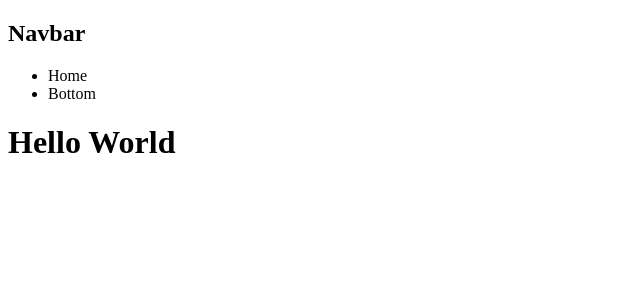
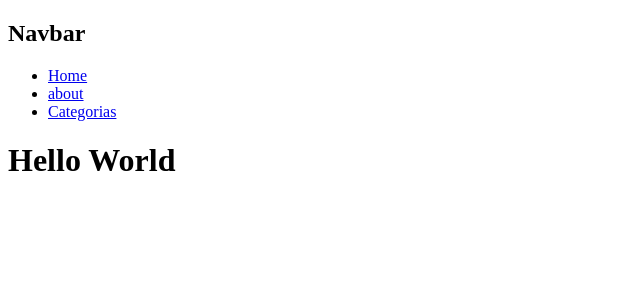
Before and after one commit to Leonardo-Cauna/Learn-Nextjs, a Next.js app: page / in a window 1280 px wide. Shown: the top 300 px of the page, without its empty margins (0-640 px from the left). Built offline with nearby package versions, Linux system fonts and the light colour scheme.

Commit message:
Añadida metadata

```diff
--- /dev/null
+++ b/Components/navbar.jsx
@@ -0,0 +1,26 @@
+import Link from 'next/link'
+
+export default function Navbar() {
+    return(<nav>
+          <h1>Navbar</h1>
+
+          <ul>
+            <li>
+              <Link href="/">
+                Home
+              </Link>
+            </li>
+            <li>
+              <Link href="/tienda/">
+                about
+              </Link>
+            </li>
+            <li>
+              <Link href="/tienda/categorias">
+                Categorias
+              </Link>
+            </li>
+          </ul>
+        </nav>
+        )
+}
--- a/app/layout.js
+++ b/app/layout.js
@@ -1,20 +1,29 @@
+import Navbar from "../Components/navbar"
+
 export const metadata = {
-  title: 'My Test Webpage',
-  description: 'Generated by Next.js',
+
+  keywords: ["Tienda", "Electronica", "Computacion"],
+  openGraph: {
+    title: "Mi tienda online",
+    description: "Landing Page",
+    url: ';3',
+    images: [
+      {
+        url: 'https://www.google.com/url?sa=i&url=https%3A%2F%2Ftenor.com%2Fview%2Fnyan-cat-kaomoji-aidnjp-emoji-japanese-gif-23310320&psig=AOvVaw3j5BFEPnbtKEH_W95gHKs8&ust=1694057948652000&source=images&cd=vfe&opi=89978449&ved=0CBAQjRxqFwoTCJiL2uOHlYEDFQAAAAAdAAAAABAI',
+        width: 800,
+        height: 600,
+      }
+    ],
+    locale: 'es_ARG',
+    type: 'website',
+  },
 }
 
 export default function RootLayout({ children }) {
  return (
     <html lang="en">
       <body>
-        <nav>
-          <h1>Navbar</h1>
-
-          <ul>
-            <li>Home</li>
-            <li>Bottom</li>
-          </ul>
-        </nav>
+        <Navbar></Navbar>
 
         {children}
       </body>
```
Also changed, not shown: app/tienda/layout.jsx (added, +11 -0 lines).
